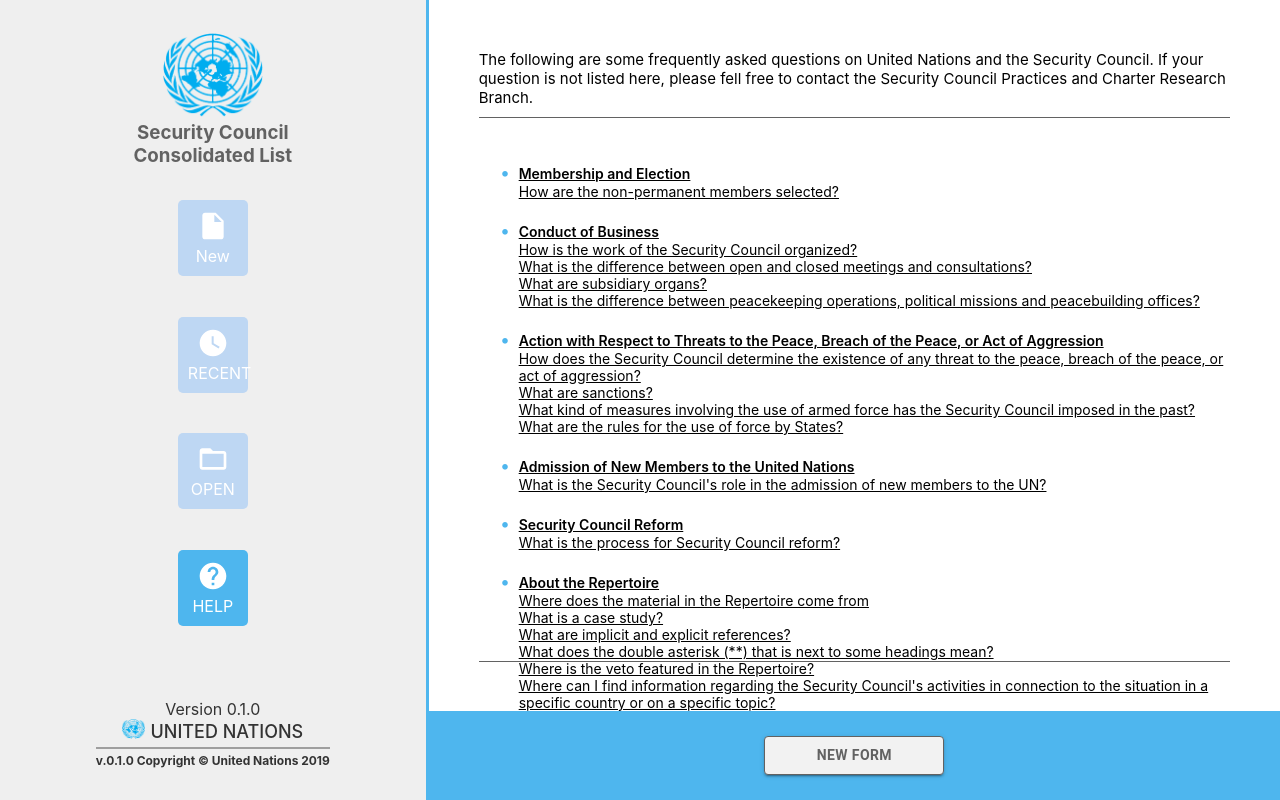
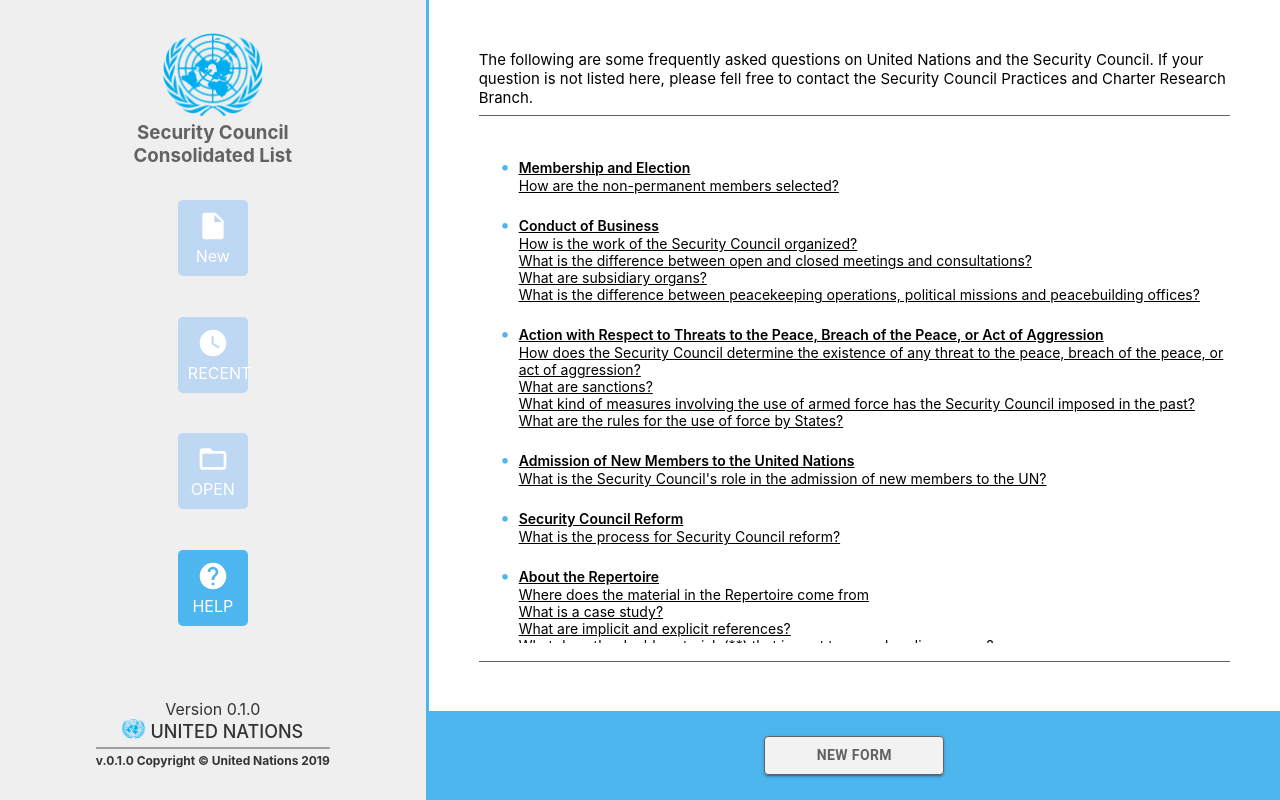
Before and after one commit to amacool/react-electron-offline, a React (Create React App) app: page /help in a window 1280 px wide. Built offline with nearby package versions, Linux system fonts and the light colour scheme.

Commit message:
fix styling

```diff
--- a/src/react/containers/Help/styles.css
+++ b/src/react/containers/Help/styles.css
@@ -14,12 +14,13 @@
   padding-bottom: 10px;
   font-size: 15px;
   font-weight: 400;
+  height: 9%;
 }
 
 .Help .content-body {
-  height: 610px;
+  height: 82%;
   overflow-y: auto;
-  margin-top: 30px;
+  margin-top: 3.5%;
 }
 
 .Help .content-body ul {
--- a/src/react/containers/Main/index.js
+++ b/src/react/containers/Main/index.js
@@ -64,7 +64,7 @@
   }
 
   onSaveDraft() {
-
+    this.props.save();
   }
 
   onNext = () => {
```
